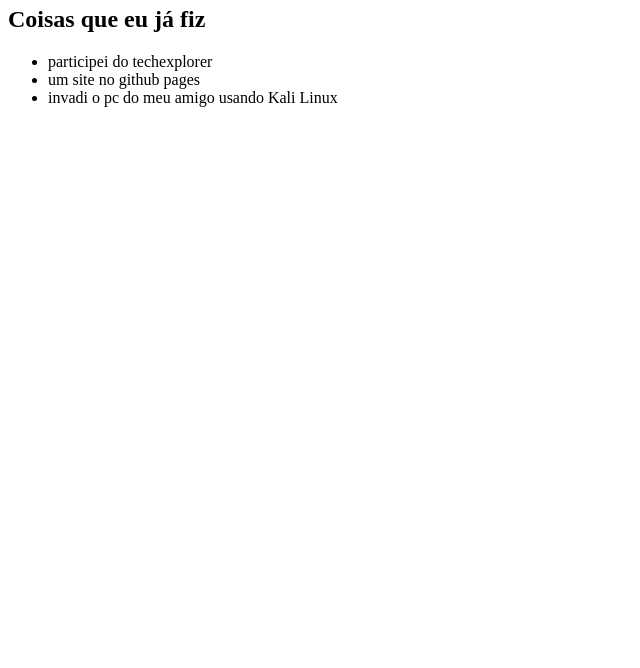
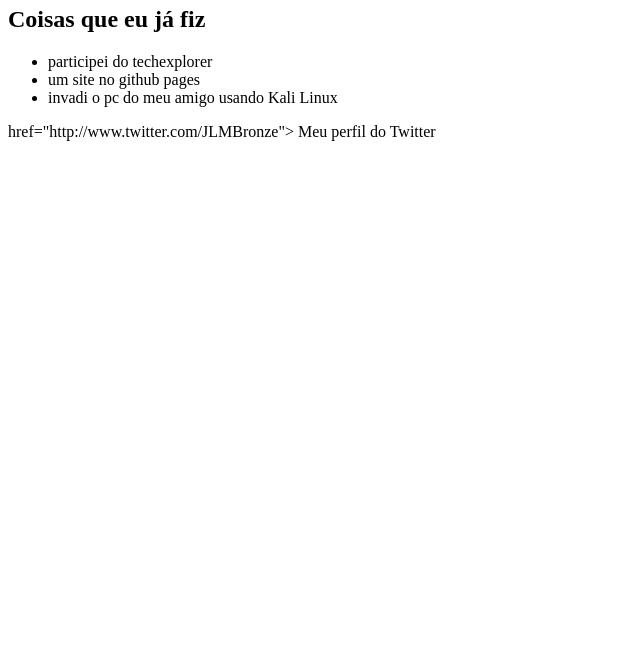
Before and after one commit to Jidiwmb/jidiwmb.github.io, a plain HTML site: page index.html in a window 1280 px wide. Shown: the part 132-800 px from the top of the page, without its empty margins (0-640 px from the left). Drawn offline with Linux system fonts and the light colour scheme.

Commit message:
Update index.html

```diff
--- a/index.html
+++ b/index.html
@@ -13,7 +13,9 @@
     <li>um site no github pages</li>
     <li> invadi o pc do meu amigo usando Kali Linux</li>
 </ul>
-
+<a> href="http://www.twitter.com/JLMBronze">
+    Meu perfil do Twitter
+</a>
 
 </body>
 </html>
```
